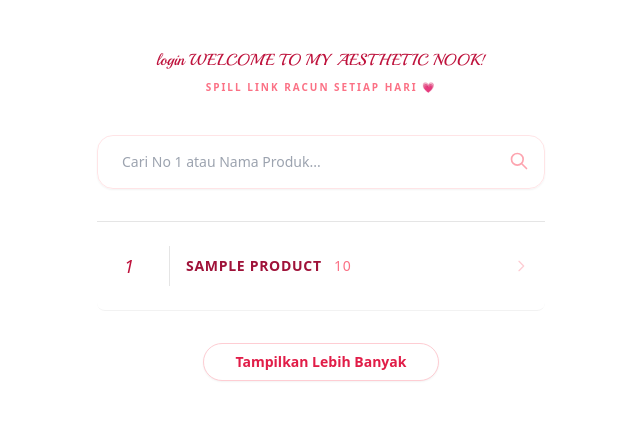
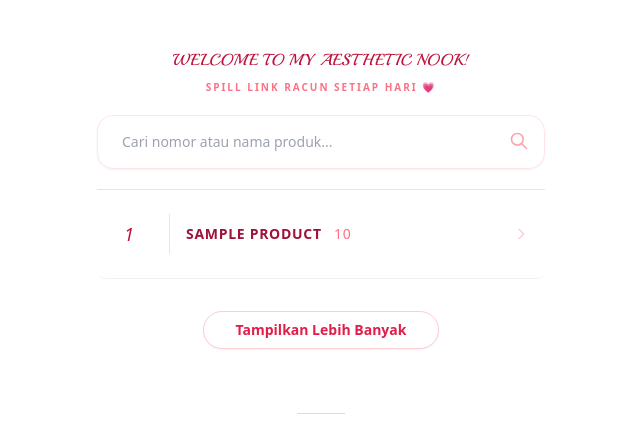
Before and after one commit to agungprsty/fanisantika, a FastAPI app: template src/templates/index.html in a window 1280 px wide. Shown: the top 429 px of the page, without its empty margins (319-959 px from the left). Run offline with FastAPI, Linux system fonts and the light colour scheme; the template is opened without the code that fills it: most values are stand-ins (such as "Sample title", 1, 10 or a date in 2020); parts of the project's set-up code (start-up, migrations or seed data) failed here and were passed over; some libraries are stand-ins or nearby versions.

Commit message:
fix: remove word

```diff
--- a/src/templates/index.html
+++ b/src/templates/index.html
@@ -66,19 +66,19 @@
 <body class="min-h-screen flex flex-col items-center py-12 px-6">
     <div class="w-full max-w-md">
         <!-- Header -->
-        <header class="text-center mb-10">
-            <h1 class="text-base text-rose-700 font-cursive mb-2">login
+        <header class="text-center mb-5">
+            <h1 class="text-base text-rose-700 font-cursive mb-2">
                 WELCOME TO MY AESTHETIC NOOK!
             </h1>
             <p class="text-[10px] uppercase tracking-[0.2em] text-rose-400 font-semibold">Spill link racun setiap hari 💗</p>
         </header>
 
         <!-- Search Bar -->
-        <div class="relative mb-8 group">
+        <div class="relative mb-5 group">
             <input
                 type="text"
                 id="searchInput"
-                placeholder="Cari No 1 atau Nama Produk..."
+                placeholder="Cari nomor atau nama produk..."
                 class="w-full bg-white/60 backdrop-blur-md py-4 px-6 rounded-2xl shadow-sm border border-rose-100 focus:outline-none focus:ring-2 focus:ring-rose-300 focus:bg-white transition-all duration-300 text-sm"
             >
             <div class="absolute right-4 top-4 text-rose-300 group-focus-within:text-rose-500 transition-colors">
```
